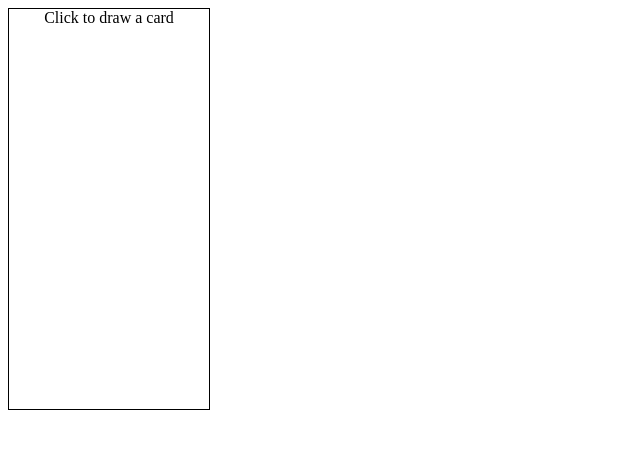
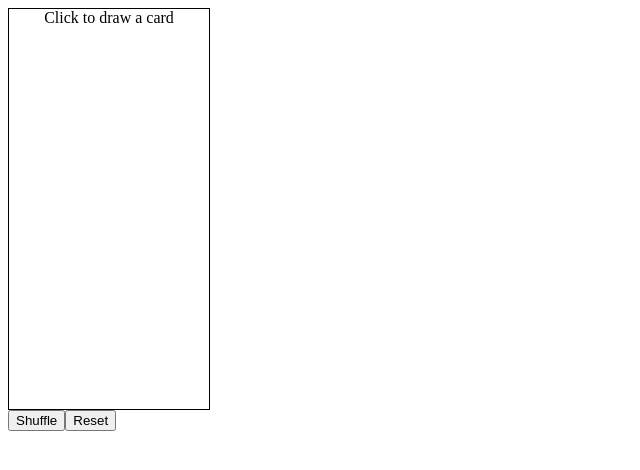
Before and after one commit to neillrobson/candyland, a React app: page / in a window 1280 px wide. Shown: the top 470 px of the page, without its empty margins (0-640 px from the left). Built offline with nearby package versions, Linux system fonts and the light colour scheme.

Commit message:
Add shuffle and reset

```diff
--- a/src/app/deck.jsx
+++ b/src/app/deck.jsx
@@ -2,15 +2,21 @@ import React from 'react';
 
 import './deck.css';
 
+const INITIAL_STATE = {
+    currentCard: null,
+    drawPile: ['red', 'orange', 'yellow', 'green', 'blue', 'purple'],
+    discardPile: []
+}
+
+const clone = x => JSON.parse(JSON.stringify(x));
+
 export default class Deck extends React.Component {
     constructor(props) {
         super(props);
-        this.state = {
-            currentCard: null,
-            drawPile: ['red', 'orange', 'yellow', 'green', 'blue', 'purple'],
-            discardPile: []
-        };
+        this.state = clone(INITIAL_STATE);
         this.handleClick = this.handleClick.bind(this);
+        this.shuffle = this.shuffle.bind(this);
+        this.reset = this.reset.bind(this);
     }
 
     handleClick() {
@@ -25,8 +31,23 @@ export default class Deck extends React.Component {
         }));
     }
 
+    shuffle() {
+        let drawPile = this.state.drawPile.slice();
+        for (let i = drawPile.length - 1; i > 0; --i) {
+            let j = Math.floor(Math.random() * (i + 1));
+            let x = drawPile[i];
+            drawPile[i] = drawPile[j];
+            drawPile[j] = x;
+        }
+        this.setState({ drawPile });
+    }
+
+    reset() {
+        this.setState({ ...clone(INITIAL_STATE) });
+    }
+
     render() {
-        let className = 'current-card ' + this.state.currentCard;
+        let cardClassName = 'current-card ' + this.state.currentCard;
         let message;
         if (!this.state.currentCard) {
             if (this.state.drawPile.length === 0) {
@@ -36,8 +57,14 @@ export default class Deck extends React.Component {
             }
         }
         return (
-            <div className={className} onClick={this.handleClick}>
-                {message}
+            <div className="deck">
+                <div className={cardClassName} onClick={this.handleClick}>
+                    {message}
+                </div>
+                <div className="controls">
+                    <button onClick={this.shuffle}>Shuffle</button>
+                    <button onClick={this.reset}>Reset</button>
+                </div>
             </div>
         );
     }
```
